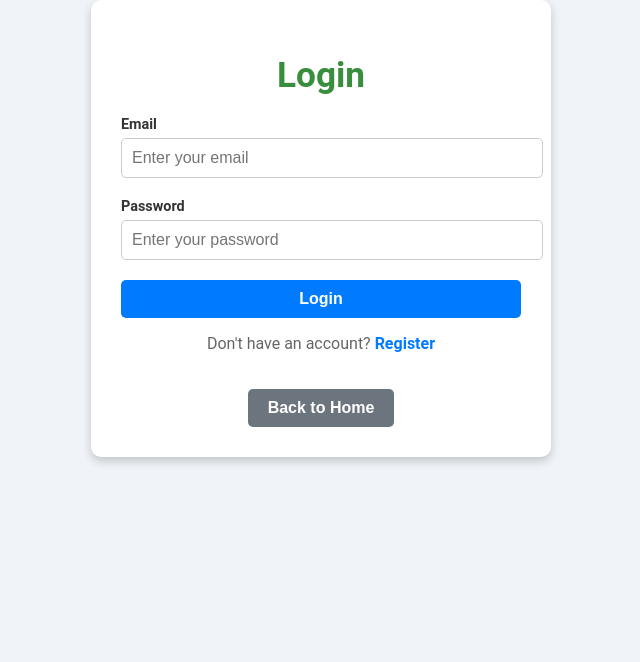
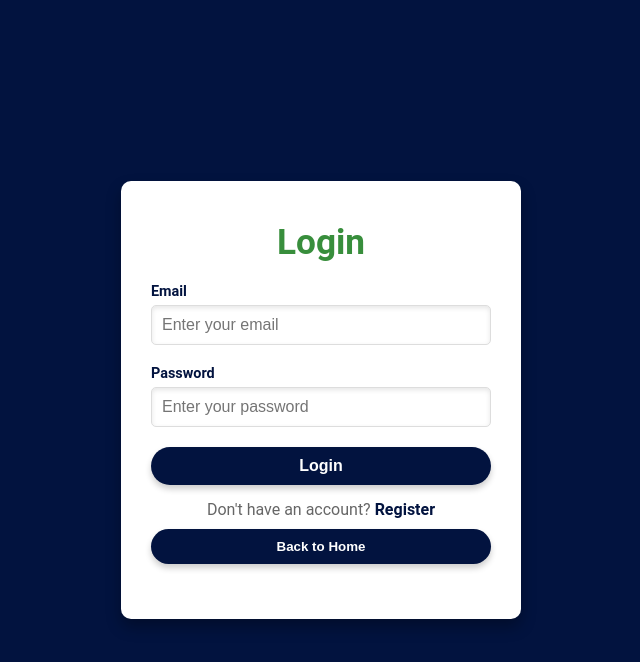
Before and after one commit to Chaseeelim/PT-Booking-App, a React (Create React App) app in the folder frontend/: page /login in a window 1280 px wide. Shown: the top 662 px of the page, without its empty margins (319-959 px from the left). Built offline with nearby package versions, Linux system fonts and the light colour scheme.

Commit message:
updated frontend

```diff
--- a/frontend/src/components/LandingPage.js
+++ b/frontend/src/components/LandingPage.js
@@ -5,6 +5,8 @@ import boxingImage1 from '../images/boxing_feature1.png';
 import boxingImage2 from '../images/boxing_feature2.png';
 import boxingImage3 from '../images/boxing_feature3.png';
 import instagram from '../images/instagram_logo.png';
+import boxingImage4 from '../images/coaching1.jpg';
+
 
 const LandingPage = () => {
     const navigate = useNavigate();
@@ -48,6 +50,28 @@ const LandingPage = () => {
                 </div>
             </section>
 
+            <section className="branded-app-section">
+                <div className="branded-app-content">
+                    <div className="app-description">
+                        <h2>Try Before You Commit!</h2>
+                        <p>
+                            <strong>Enjoy exclusive discounted rates for first-time users of this app, even if you've trained with me before. </strong>
+                        </p>
+                        <p>
+                            Have questions? Feel free to reach out via the contact form or send me a direct message on Instagram!
+                        </p>
+                    </div>
+                    <div className="app-mockup">
+                        <img
+                            src={boxingImage4}
+                            alt="Branded Member App Mockup"
+                            className="app-image"
+                        />
+                    </div>
+                </div>
+            </section>
+
+
             <footer className="footer">
                 <div className="footer-content">
                     <p>© 2024 Chase Lim. All rights reserved.</p>
--- a/frontend/src/components/Login.js
+++ b/frontend/src/components/Login.js
@@ -45,6 +45,7 @@ const Login = () => {
     };
 
     return (
+        <div className="login-page">
             <div className="login-container">
                 <div className="login-box">
                     <h1>Login</h1>
@@ -88,6 +89,8 @@ const Login = () => {
                     </button>
                 </div>
             </div>
+        </div>
+
     );
 };
 
--- a/frontend/src/styles/LandingPage.css
+++ b/frontend/src/styles/LandingPage.css
@@ -139,19 +139,78 @@ body {
     color: #e65a00;
 }
 
+/* Branded App Section */
+.branded-app-section {
+    display: flex;
+    justify-content: center;
+    align-items: center;
+    flex-wrap: wrap;
+    padding: 60px 20px;
+    background-color: #fff; /* White background */
+    gap: 40px;
+}
+
+.branded-app-content {
+    display: flex;
+    flex-direction: row;
+    justify-content: space-between;
+    align-items: center;
+    max-width: 1200px;
+    width: 100%;
+    gap: 50px;
+}
+
+.app-description {
+    flex: 1;
+    max-width: 600px;
+    text-align: left;
+}
+
+.app-description h2 {
+    font-size: 2.5rem;
+    font-weight: bold;
+    color: #333;
+    margin-bottom: 20px;
+}
+
+.app-description p {
+    font-size: 1rem;
+    line-height: 1.6;
+    color: #555;
+    margin-bottom: 15px;
+}
+
+.app-mockup {
+    flex: 1;
+    display: flex;
+    justify-content: center;
+    align-items: center;
+}
+
+.app-image {
+    max-width: 350px;
+    width: 100%;
+    height: auto;
+    box-shadow: 0 8px 15px rgba(0, 0, 0, 0.2);
+    border-radius: 12px;
+    transition: transform 0.3s ease;
+}
+
+.app-image:hover {
+    transform: scale(1.05); /* Slight zoom on hover */
+}
+
 @media (max-width: 768px) {
-    .header-content {
-        padding: 0 20px;
+    .branded-app-content {
+        flex-direction: column;
+        text-align: center;
     }
 
-    .features {
-        flex-direction: column;
-        align-items: center;
+    .app-description {
+        max-width: 100%;
     }
 
-    .feature {
-        flex: 1 1 auto;
-        width: 100%;
-        max-width: 90%;
+    .app-image {
+        max-width: 300px;
     }
 }
--- a/frontend/src/styles/Login.css
+++ b/frontend/src/styles/Login.css
@@ -1,31 +1,63 @@
-/* General Body Styles */
-body {
+/* General Reset */
+* {
     margin: 0;
+    padding: 0;
+    box-sizing: border-box;
+}
+
+html, body {
+    height: 100%;
     font-family: 'Roboto', sans-serif;
-    background-color: #f0f4f8; /* Light gray background */
+    color: #fff; /* Default text color */
+    overflow: hidden; /* Prevent unwanted scrollbars */
+}
+
+/* Centered Login Page */
+.login-page {
+    display: flex;
     justify-content: center;
     align-items: center;
-    height: 100vh;
+    height: 100vh; /* Full height of the viewport */
+    width: 100%; /* Full width */
+    background: #02133F; /* Deep navy blue */
 }
 
-/* Container for the Login Page */
+/* Centered Login Box */
 .login-container {
     display: flex;
     justify-content: center;
     align-items: center;
     width: 100%;
-    height: 100%;
-    background-color: #f0f4f8; /* Subtle background color */
+    padding: 10px;
 }
 
-/* Login Box Styling */
 .login-box {
     background: #fff; /* White box for contrast */
-    padding: 30px;
-    width: 400px;
-    box-shadow: 0 4px 10px rgba(0, 0, 0, 0.2); /* Subtle shadow */
+    padding: 40px 30px; /* Consistent padding */
+    max-width: 400px; /* Fixed width for the box */
+    width: 90%; /* Responsive on smaller screens */
+    box-shadow: 0 8px 15px rgba(0, 0, 0, 0.3);
     border-radius: 10px;
     text-align: center;
+    animation: fadeIn 0.8s ease-in-out;
+    color: #02133F;
+    transition: transform 0.3s ease-in-out;
+}
+
+.login-box:hover {
+    transform: translateY(-5px); /* Hover effect */
+}
+
+/* Fade-in Animation */
+@keyframes fadeIn {
+    from {
+        opacity: 0;
+        transform: translateY(20px);
+    }
+    to {
+        opacity: 1;
+        transform: translateY(0);
+    }
 }
 
 /* Form Styles */
@@ -43,67 +75,66 @@ body {
     font-weight: bold;
     margin-bottom: 5px;
     display: block;
-    color: #333;
+    color: #02133F; /* Navy blue for labels */
 }
 
 .form-group input {
     width: 100%;
     padding: 10px;
     font-size: 1rem;
-    border: 1px solid #ccc;
+    border: 1px solid #ddd;
     border-radius: 5px;
-    transition: border-color 0.3s ease-in-out;
+    transition: all 0.3s ease-in-out;
+    box-shadow: inset 0 2px 5px rgba(0, 0, 0, 0.1);
 }
 
 .form-group input:focus {
-    border-color: #007bff; /* Blue border on focus */
+    border-color: #02133F;
     outline: none;
+    box-shadow: 0 0 8px rgba(2, 19, 63, 0.5);
 }
 
-/* Button Styles */
-.login-button {
+/* Buttons */
+.login-button, .back-to-home {
     width: 100%;
-    background-color: #007bff;
+    border-radius: 25px;
+    background: #02133F; /* Deep navy blue */
     color: #fff;
-    padding: 10px 20px;
-    font-size: 1rem;
     font-weight: bold;
     border: none;
-    border-radius: 5px;
+    padding: 10px 20px;
     cursor: pointer;
-    transition: background-color 0.3s ease-in-out;
+    transition: all 0.3s ease-in-out;
+    box-shadow: 0 4px 6px rgba(0, 0, 0, 0.2);
+    margin-bottom: 15px; /* Add spacing between buttons */
 }
 
-.login-button:disabled {
-    background-color: #6c757d; /* Gray when disabled */
-    cursor: not-allowed;
+.back-to-home {
+    margin-top: 10px; /* Adjust as needed for extra separation */
 }
 
-.login-button:hover:enabled {
-    background-color: #0056b3; /* Darker blue on hover */
+.login-button:hover, .back-to-home:hover {
+    background: #031A56; /* Slightly darker navy blue */
+    transform: scale(1.05);
 }
 
-/* Back to Home Button */
-.back-to-home {
-    margin-top: 20px;
-    background: #6c757d;
-    color: #fff;
-    padding: 10px 20px;
-    font-size: 1rem;
-    font-weight: bold;
-    border: none;
-    border-radius: 5px;
-    cursor: pointer;
-    transition: background-color 0.3s ease-in-out;
-}
-
-.back-to-home:hover {
-    background: #5a6268; /* Darker gray on hover */
-}
 
 /* Error Message */
 .error-message {
-    color: #dc3545;
+    color: #dc3545; /* Red for errors */
     font-size: 0.9rem;
     margin-bottom: 15px;
 }
+
+/* Footer Link */
+p a {
+    color: #02133F; /* Navy blue */
+    text-decoration: none;
+    font-weight: bold;
+    transition: color 0.3s ease-in-out;
+}
+
+p a:hover {
+    text-decoration: underline;
+    color: #031A56; /* Slightly darker blue */
+}
--- a/frontend/src/styles/Register.css
+++ b/frontend/src/styles/Register.css
@@ -2,9 +2,10 @@
 body {
     margin: 0;
     font-family: 'Roboto', sans-serif;
-    background-color: #f0f4f8; /* Light gray background */
-    width: 100%; /* Ensure the body spans the full width */
-    height: auto; /* Allow the body to grow based on its content */
+    color: #fff; /* Default text color */
+    height: 100%;
+    width: 100%;
+    box-sizing: border-box;
 }
 
 /* Container for the Register Page */
@@ -14,17 +15,40 @@ body {
     align-items: center;
     width: 100%;
     height: 100vh; /* Center vertically in the viewport */
-    background-color: #f0f4f8; /* Subtle background color */
+    background: #02133F; /* Deep navy blue */
+    margin: 0;
+    padding: 0;
+    box-sizing: border-box;
 }
 
 /* Register Box Styling */
 .register-box {
     background: #fff; /* White box for contrast */
-    padding: 30px;
-    width: 400px;
-    box-shadow: 0 4px 10px rgba(0, 0, 0, 0.2); /* Subtle shadow */
+    padding: 40px 30px;
+    max-width: 400px; /* Fixed width for register box */
+    width: 90%; /* Responsive width */
+    box-shadow: 0 8px 15px rgba(0, 0, 0, 0.3); /* Subtle shadow */
     border-radius: 10px;
     text-align: center;
+    animation: fadeIn 0.8s ease-in-out;
+    color: #02133F; /* Text color */
+    transition: transform 0.3s ease-in-out;
+}
+
+.register-box:hover {
+    transform: translateY(-5px);
+}
+
+/* Fade-in Animation */
+@keyframes fadeIn {
+    from {
+        opacity: 0;
+        transform: translateY(20px);
+    }
+    to {
+        opacity: 1;
+        transform: translateY(0);
+    }
 }
 
 /* Form Styles */
@@ -42,39 +66,43 @@ body {
     font-weight: bold;
     margin-bottom: 5px;
     display: block;
-    color: #333;
+    color: #02133F; /* Deep navy blue */
 }
 
 .form-group input {
     width: 100%;
     padding: 10px;
     font-size: 1rem;
-    border: 1px solid #ccc;
+    border: 1px solid #ddd;
     border-radius: 5px;
-    transition: border-color 0.3s ease-in-out;
+    transition: all 0.3s ease-in-out;
+    box-shadow: inset 0 2px 5px rgba(0, 0, 0, 0.1);
 }
 
 .form-group input:focus {
-    border-color: #007bff; /* Blue border on focus */
+    border-color: #02133F;
     outline: none;
+    box-shadow: 0 0 8px rgba(2, 19, 63, 0.5);
 }
 
 /* Button Styles */
 .register-button {
     width: 100%;
-    background-color: #007bff;
+    border-radius: 25px;
+    background: #02133F; /* Deep navy blue */
     color: #fff;
-    padding: 10px 20px;
-    font-size: 1rem;
     font-weight: bold;
     border: none;
-    border-radius: 5px;
+    padding: 10px 20px;
     cursor: pointer;
-    transition: background-color 0.3s ease-in-out;
+    transition: all 0.3s ease-in-out;
+    box-shadow: 0 4px 6px rgba(0, 0, 0, 0.2);
+    margin-bottom: 15px;
 }
 
 .register-button:hover {
-    background-color: #0056b3; /* Darker blue on hover */
+    background: #031A56; /* Slightly darker navy blue */
+    transform: scale(1.05);
 }
 
 /* Error Message */
@@ -86,11 +114,13 @@ body {
 
 /* Link Styling */
 a {
-    color: #007bff;
+    color: #02133F; /* Deep navy blue */
     text-decoration: none;
     font-weight: bold;
+    transition: color 0.3s ease-in-out;
 }
 
 a:hover {
     text-decoration: underline;
+    color: #031A56; /* Slightly darker navy blue */
 }
```
Also changed, not shown: frontend/src/components/Register.js (+10 -39 lines). Lines whose indentation alone changed are shown as unchanged.
